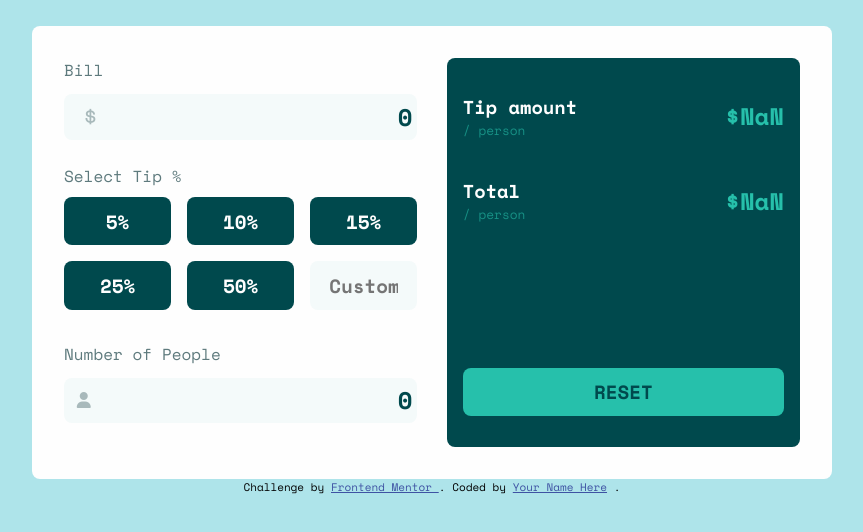
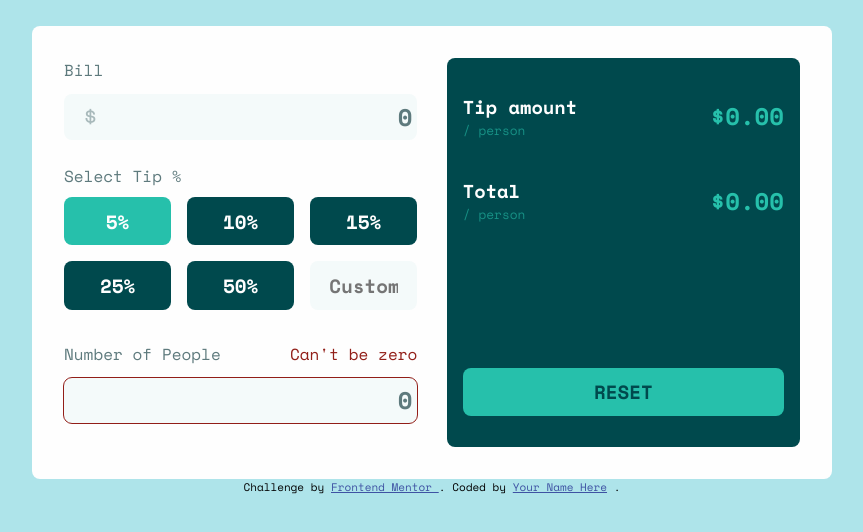
Before and after one commit to Namonamo77/fem-tip-calculator-app-main, a plain HTML site: page index.html in a window 1280 px wide. Both pictures are taken after a click on the button "5%". Shown: the part 166-698 px from the top of the page, without its empty margins (208-1071 px from the left). Drawn offline with nearby package versions, Linux system fonts and the light colour scheme.

Commit message:
Added error states in js

```diff
--- a/css/styles.css
+++ b/css/styles.css
@@ -6,6 +6,7 @@
     --dark-green: hsl(183, 100%, 15%);
     --accent-green: hsl(172, 67%, 45%);
     --white: rgb(254, 254, 254);
+    --err: rgb(146, 30, 24);
 }
 
 *,
@@ -68,8 +69,11 @@ label {
     font-family: 'Space Mono', monospace;
     font-size: 1.5rem;
     font-weight: 700;
-    color: var(--dark-green);
-    outline: none;
+    color: var(--ntrl-dark) ;
+}
+.bill-input:focus, .people-input:focus {
+    color: var(--dark-green) ;
+    outline: 1px solid var(--accent-green);
 }
 
 /* tip % */
@@ -93,7 +97,7 @@ label {
     cursor: pointer;
 }
 
-.tip-cta:hover{
+.tip-cta:hover, .active{
     background: var(--accent-green);
 }
 
@@ -125,6 +129,7 @@ label {
     opacity: .5;
 }
 .people-input {
+    position: relative;
     padding: .2em ;
     text-align: right;
     margin: .5em 0 1em;
@@ -134,7 +139,7 @@ label {
     font-family: 'Space Mono', monospace;
     font-size: 1.5rem;
     font-weight: 700;
-    color: var(--dark-green);
+    color: var(--ntrl-dark);
     outline: none;
 }
 .people-input::-webkit-outer-spin-button,
@@ -196,6 +201,26 @@ input[type=number]{
 .amount-value, .total-value {
     color: var(--accent-green);
 }
+.custom-cta {
+    color: var(--ntrl-dark);
+}
+.custom-cta:hover{
+    background: var(--bg);
+}
+.custom-cta:focus {
+    color: var(--dark-green);
+    outline: 1px solid var(--accent-green );
+}
+
+.error {
+    outline: 1px solid var(--err);
+}
+.err-people {
+    position: absolute;
+    right: 0;
+    color: var(--err);
+    display: none;
+}
 
 @media (min-width: 800px){
     .container {
--- a/index.html
+++ b/index.html
@@ -76,7 +76,7 @@
             </button>
             <input
               data-btn="custom"
-              class="tip-input tip-cta"
+              class="tip-input tip-cta custom-cta"
               type="number"
               placeholder="Custom"
             />
@@ -84,8 +84,14 @@
         </div>
         <div class="people">
           <label>Number of People</label>
+          <label for="people-input" class="err-people">Can't be zero</label>
           <i class="fa fa-user icon-people"></i>
-          <input class="people-input" type="number" value="0" />
+          <input
+            id="people-input"
+            class="people-input"
+            type="number"
+            value="0"
+          />
         </div>
       </div>
 
@@ -96,14 +102,14 @@
               Tip amount
               <span>/ person</span>
             </h3>
-            <h2 class="amount-value">$0</h2>
+            <h2 class="amount-value">$0.00</h2>
           </div>
           <div class="tip-total">
             <h3>
               Total
               <span>/ person</span>
             </h3>
-            <h2 class="total-value">$0</h2>
+            <h2 class="total-value">$0.00</h2>
           </div>
           <button class="reset-cta">Reset</button>
         </div>
--- a/js/app.js
+++ b/js/app.js
@@ -5,6 +5,7 @@ let amountPerPerson = document.querySelector(".amount-value")
 let totalPerPerson = document.querySelector(".total-value")
 let resetBtn = document.querySelector(".reset-cta")
 let customInput = document.querySelector(".tip-input")
+let errMessage = document.querySelector(".err-people")
 
 let amountValue = 0
 let calculateTip = 0
@@ -26,21 +27,43 @@ function calculateTotalPerClient(){
 
 const tipValue = (e) =>{
     amountValue = e.target.value
+
+    tipAmount.forEach(tipBtn => {
+        tipBtn.classList.remove("active")
+        if (tipBtn.value === amountValue){
+            tipBtn.classList.add("active")
+        }
+    })
     console.log(amountValue)
 
     calculateTipPerClient()
 
     calculateTip = customerShareAmount * amountValue / 100
-    amountPerPerson.textContent = `$${calculateTip}`
+    calculateTotalPerClient()
 
-    calculateTotalPerClient()
-    totalPerPerson.textContent = `$${totalAmount}`
+    if (customerNumber.value <= 0) {
+        customerNumber.classList.add("error")
+        errMessage.style.display = "block"
+         return (
+            (amountPerPerson.textContent = "$0.00")
+            (totalPerPerson.textContent = "$0.00")
+            )
+    }else {
+        customerNumber.classList.remove("error")
+        errMessage.style.display = "none"
+    }
 
+    if (calculateTip > 0 && totalAmount > 0){
+        amountPerPerson.textContent = `$${calculateTip.toFixed(2)}`
+        totalPerPerson.textContent = `$${totalAmount.toFixed(2)}`
+    }
 
 }
 
+
 for (let i = 0; i < tipAmount.length; i++){
     tipAmount[i].addEventListener("click", tipValue)
+
 }
 
 
@@ -50,11 +73,15 @@ function reset(){
     totalAmount = ""
     customerShareAmount = ""
 
-    amountPerPerson.textContent = "$0"
-    totalPerPerson.textContent = "$0"
+    amountPerPerson.textContent = "$0.00"
+    totalPerPerson.textContent = "$0.00"
     customerNumber.value = "0"
     billInput.value = 0
     customInput.value = "Custom"
+    tipAmount.forEach(tipBtn => tipBtn.classList.remove("active"))
+
+    customerNumber.classList.remove("error")
+    errMessage.style.display = "none"
 }
 
 resetBtn.addEventListener("click", reset)
```
